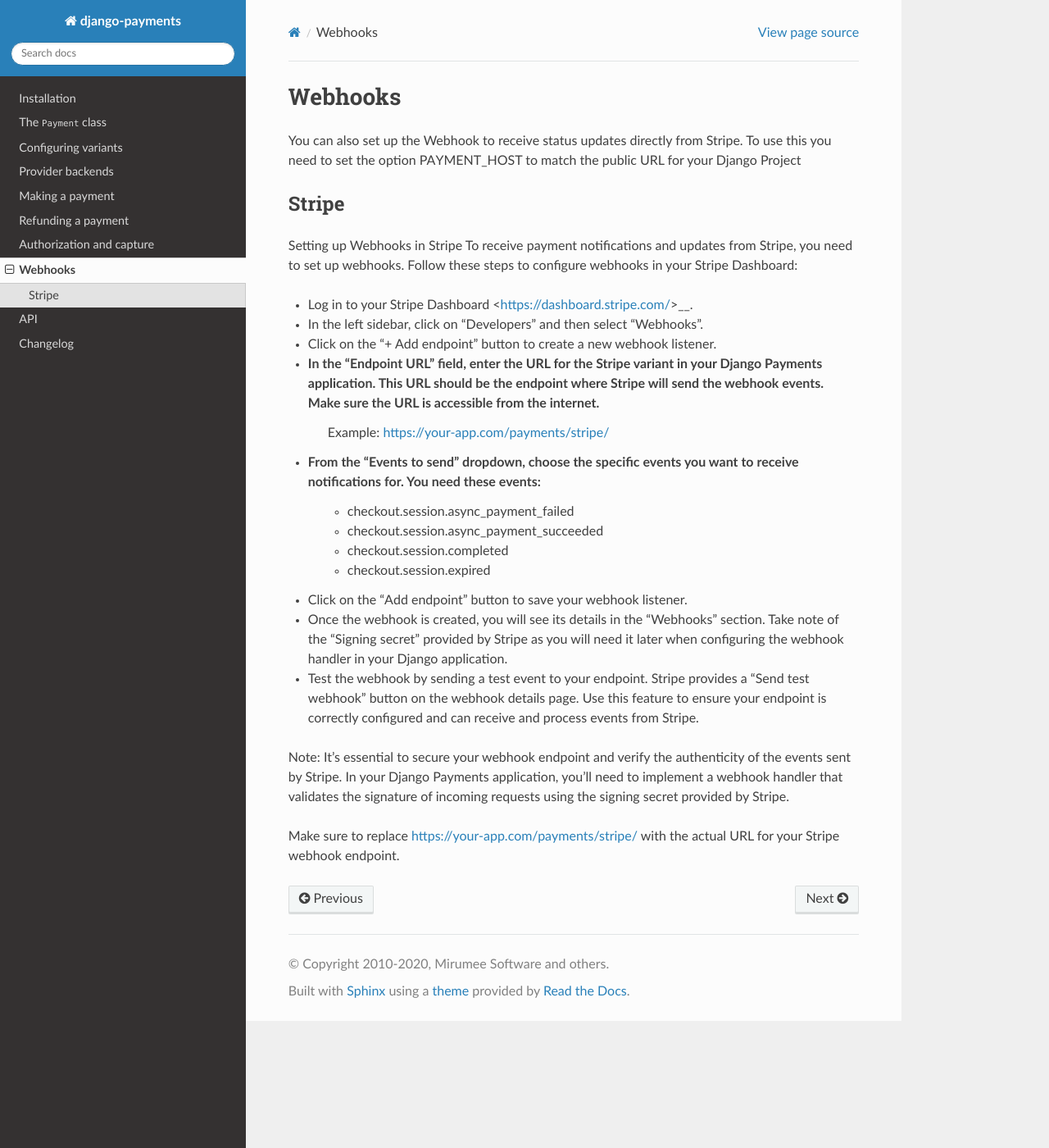
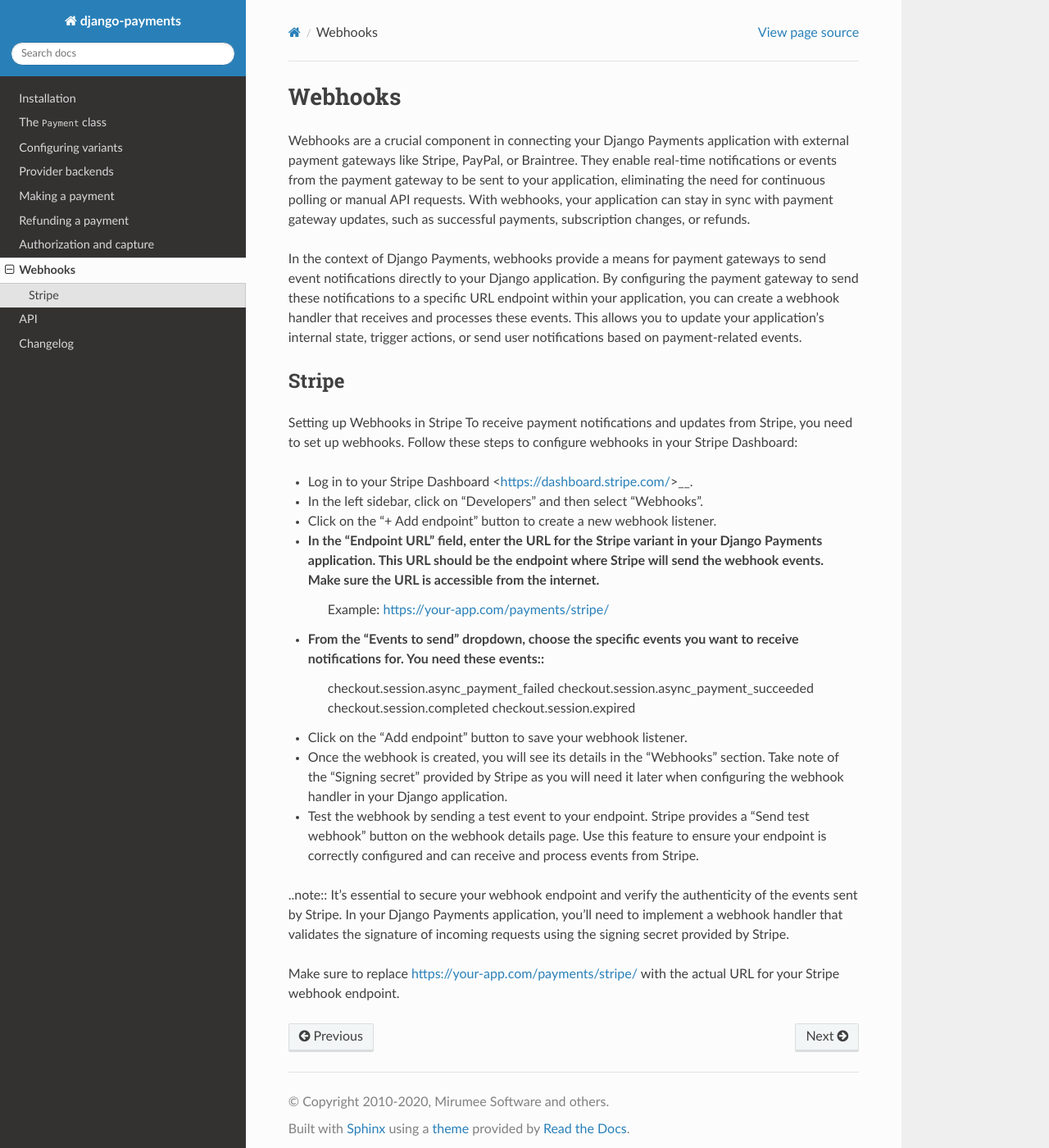
Before and after one commit to jazzband/django-payments, a Sphinx documentation site: the page built from docs/webhooks.rst, in a window 1280 px wide and 1400 px high. Shown: the whole window at 82% size. Built offline with Sphinx 7.4.7 and the Read the Docs theme 2.0.0, drawn with Linux system fonts in a browser that asks for light colours; the version number could not be read and is left out; some of the changed lines change nothing that is shown.

Commit message:
Intro webhooks by chatgpt

```diff
--- a/docs/webhooks.rst
+++ b/docs/webhooks.rst
@@ -4,8 +4,9 @@
 =================
 
 
-You can also set up the Webhook to receive status updates directly from Stripe.
-To use this you need to set the option PAYMENT_HOST to match the public URL for your Django Project
+Webhooks are a crucial component in connecting your Django Payments application with external payment gateways like Stripe, PayPal, or Braintree. They enable real-time notifications or events from the payment gateway to be sent to your application, eliminating the need for continuous polling or manual API requests. With webhooks, your application can stay in sync with payment gateway updates, such as successful payments, subscription changes, or refunds.
+
+In the context of Django Payments, webhooks provide a means for payment gateways to send event notifications directly to your Django application. By configuring the payment gateway to send these notifications to a specific URL endpoint within your application, you can create a webhook handler that receives and processes these events. This allows you to update your application's internal state, trigger actions, or send user notifications based on payment-related events.
 
 
 Stripe
@@ -17,18 +18,18 @@
 * Log in to your Stripe Dashboard <https://dashboard.stripe.com/>__.
 * In the left sidebar, click on "Developers" and then select "Webhooks".
 * Click on the "+ Add endpoint" button to create a new webhook listener.
-
 * In the "Endpoint URL" field, enter the URL for the Stripe variant in your Django Payments application. This URL should be the endpoint where Stripe will send the webhook events. Make sure the URL is accessible from the internet.
     Example: https://your-app.com/payments/stripe/
-* From the "Events to send" dropdown, choose the specific events you want to receive notifications for. You need these events:
-    * checkout.session.async_payment_failed
-    * checkout.session.async_payment_succeeded
-    * checkout.session.completed
-    * checkout.session.expired
+* From the "Events to send" dropdown, choose the specific events you want to receive notifications for. You need these events::
+    checkout.session.async_payment_failed
+    checkout.session.async_payment_succeeded
+    checkout.session.completed
+    checkout.session.expired
 * Click on the "Add endpoint" button to save your webhook listener.
 * Once the webhook is created, you will see its details in the "Webhooks" section. Take note of the "Signing secret" provided by Stripe as you will need it later when configuring the webhook handler in your Django application.
 * Test the webhook by sending a test event to your endpoint. Stripe provides a "Send test webhook" button on the webhook details page. Use this feature to ensure your endpoint is correctly configured and can receive and process events from Stripe.
 
-Note: It's essential to secure your webhook endpoint and verify the authenticity of the events sent by Stripe. In your Django Payments application, you'll need to implement a webhook handler that validates the signature of incoming requests using the signing secret provided by Stripe.
+..note::
+It's essential to secure your webhook endpoint and verify the authenticity of the events sent by Stripe. In your Django Payments application, you'll need to implement a webhook handler that validates the signature of incoming requests using the signing secret provided by Stripe.
 
 Make sure to replace https://your-app.com/payments/stripe/ with the actual URL for your Stripe webhook endpoint.
```
